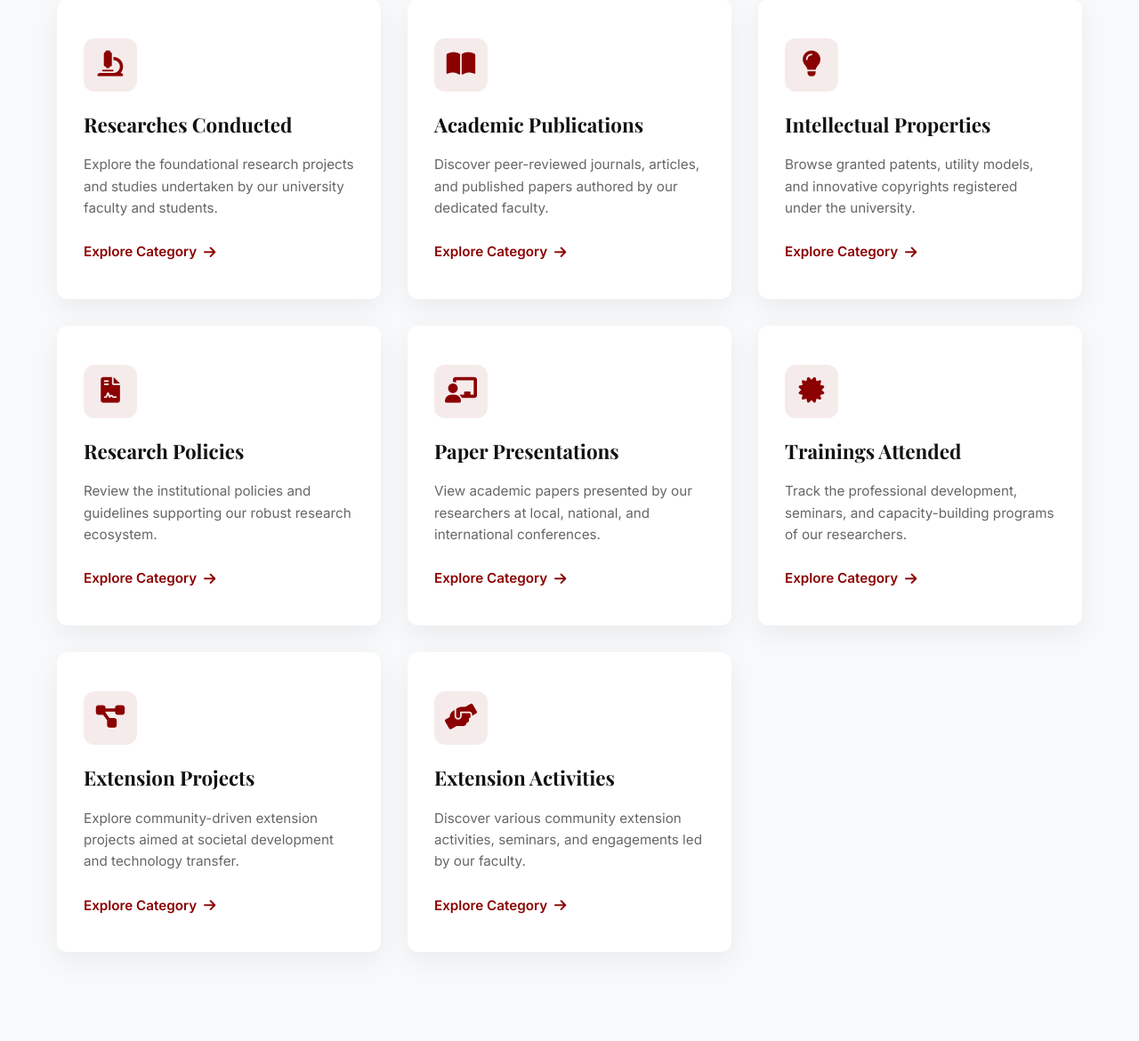
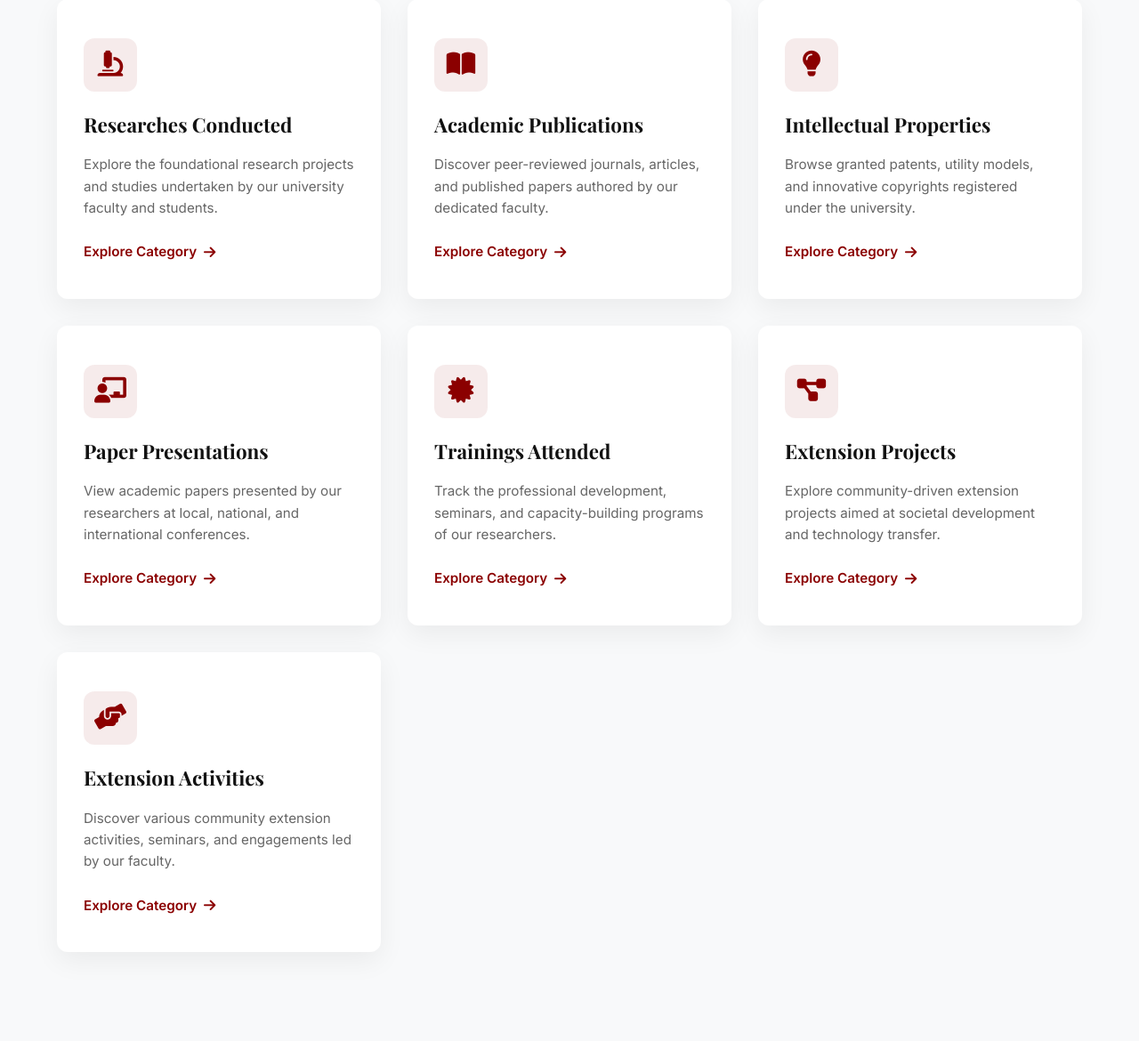
Before and after one commit to enchi244/Only-Jessy-Tried, a PHP site: page /rde-database.php in a window 1280 px wide. Shown: the part 531-1701 px from the top of the page at 89% size. Run offline with PHP 8.4, Linux system fonts and the light colour scheme; data that the repository does not hold is empty.

Commit message:
removed the research policy in landing page

```diff
--- a/index.php
+++ b/index.php
@@ -72,7 +72,6 @@ if($news_query){
                         <li><a href="rde-database.php?tab=research">Research Conducted</a></li>
                         <li><a href="rde-database.php?tab=publication">Academic Publications</a></li>
                         <li><a href="rde-database.php?tab=ip">Intellectual Properties</a></li>
-                        <li><a href="rde-database.php?tab=policy">Research Policies</a></li>
                         <li><a href="rde-database.php?tab=pp">Paper Presentations</a></li>
                         <li><a href="rde-database.php?tab=trainings">Trainings Attended</a></li>
                         <li><a href="rde-database.php?tab=epc">Extension Projects</a></li>
--- a/rde-database.php
+++ b/rde-database.php
@@ -23,10 +23,7 @@ $header_content = [
         'title' => 'Intellectual Properties',
         'desc'  => 'Browse granted patents, utility models, and innovations registered under the university.'
     ],
-    'policy' => [
-        'title' => 'Research Policies',
-        'desc'  => 'Review the institutional policies and guidelines supporting our research ecosystem.'
-    ],
+
     'pp' => [
         'title' => 'Paper Presentations',
         'desc'  => 'View academic papers presented by our researchers at local, national, and international conferences.'
@@ -222,13 +219,6 @@ if ($tab !== 'hub') {
                     <span class="hub-explore-link">Explore Category <i class="fas fa-arrow-right"></i></span>
                 </a>
 
-                <a href="?tab=policy" class="hub-category-card">
-                    <div class="hub-icon-wrapper"><i class="fas fa-file-contract"></i></div>
-                    <h3>Research Policies</h3>
-                    <p>Review the institutional policies and guidelines supporting our robust research ecosystem.</p>
-                    <span class="hub-explore-link">Explore Category <i class="fas fa-arrow-right"></i></span>
-                </a>
-
                 <a href="?tab=pp" class="hub-category-card">
                     <div class="hub-icon-wrapper"><i class="fas fa-chalkboard-teacher"></i></div>
                     <h3>Paper Presentations</h3>
@@ -280,7 +270,6 @@ if ($tab !== 'hub') {
                             <option value="research" <?php if($tab == 'research') echo 'selected'; ?>>Research Conducted</option>
                             <option value="publication" <?php if($tab == 'publication') echo 'selected'; ?>>Academic Publications</option>
                             <option value="ip" <?php if($tab == 'ip') echo 'selected'; ?>>Intellectual Properties</option>
-                            <option value="policy" <?php if($tab == 'policy') echo 'selected'; ?>>Research Policies</option>
                             <option value="pp" <?php if($tab == 'pp') echo 'selected'; ?>>Paper Presentations</option>
                             <option value="trainings" <?php if($tab == 'trainings') echo 'selected'; ?>>Trainings Attended</option>
                             <option value="epc" <?php if($tab == 'epc') echo 'selected'; ?>>Extension Projects</option>
```
Also changed, not shown: uploads/documents/policy_1777347595_176.jpg (added), uploads/documents/policy_1777347595_689.jpg (added), uploads/documents/policy_1777347595_832.webp (added).
